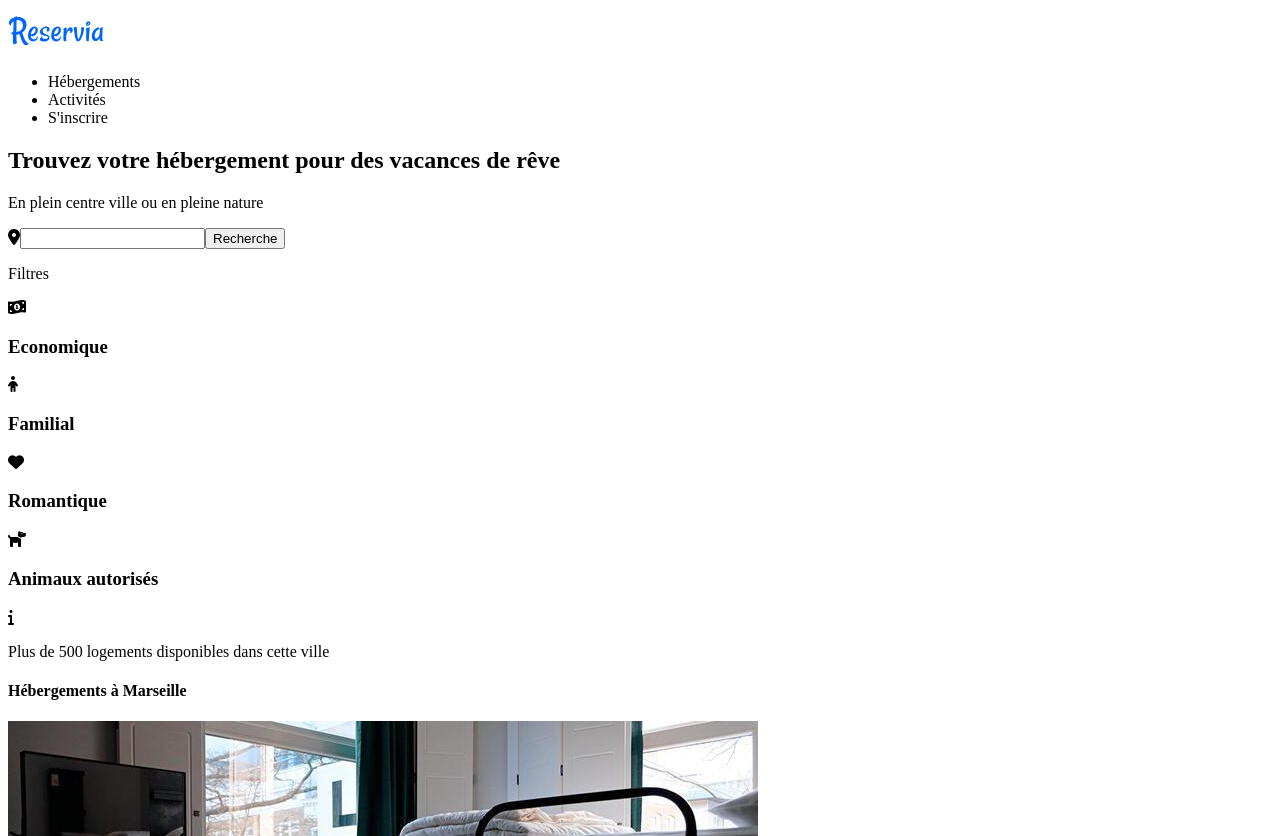
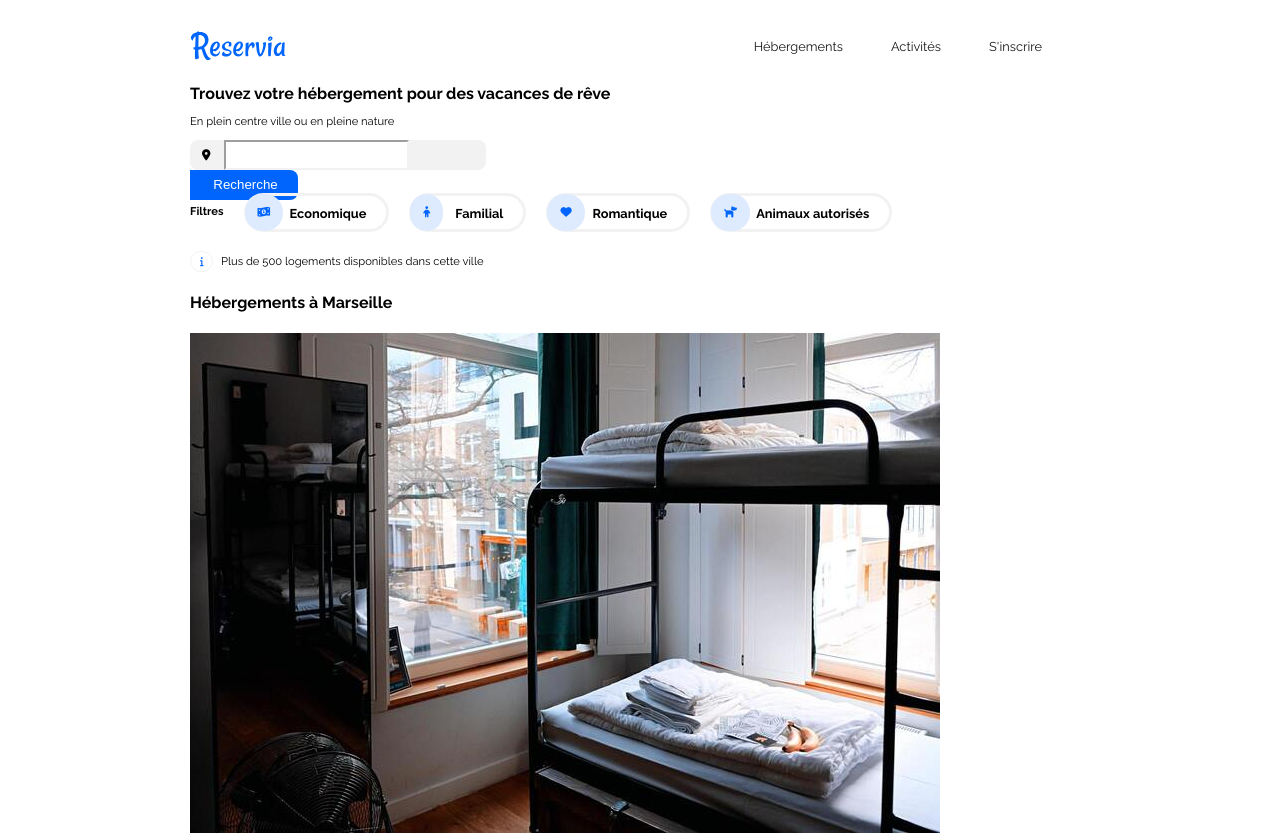
Before and after one commit to Emmanuel06400/EmmanuelGougelin_2_20122020, a plain HTML site: page index.html in a window 1280 px wide. Shown: the top 836 px of the page. Drawn offline with Linux system fonts and the light colour scheme.

Commit message:
Intégration de la section 1 du CSS

```diff
--- a/index.html
+++ b/index.html
@@ -7,7 +7,12 @@
     <meta name="viewport" content="width=device-width, initial-scale=1.0">
     <script src="https://kit.fontawesome.com/5b2d01a427.js" crossorigin="anonymous"></script>
     <link rel="preconnect" href="https://fonts.gstatic.com">
+
+<link href="https://fonts.googleapis.com/css2?family=Raleway:wght@700&display=swap" rel="stylesheet">
+
+    <link rel="preconnect" href="https://fonts.gstatic.com">
     <link href="https://fonts.googleapis.com/css2?family=Raleway&display=swap" rel="stylesheet">
+    <link rel="stylesheet" href="style.css" />
 </head>
 
 <div id="container">
@@ -17,23 +22,24 @@
             <img id="logo" src="projet2/images/logo/Reservia.svg" alt="Logo de l'agence">
             <nav>
                 <ul>
-                    <li>Hébergements</li>
-                    <li>Activités</li>
-                    <li>S'inscrire</li>
+                    <li><a href="#hebergements">Hébergements</a></li>
+                    <li><a href="#activites">Activités</a></li>
+                    <li><a href="#inscription">S'inscrire</a></li>
                 </ul>
             </nav>
         </header>
         <main>
-            <section>
+            <section id="section1">
                 <h2>Trouvez votre hébergement pour des vacances de rêve</h2>
                 <p>En plein centre ville ou en pleine nature</p>
-                <div><i class="fas fa-map-marker-alt"></i><input type="search"><button>Recherche</button></div>
-                <p>Filtres</p>
-                <div class="filtre"><i class="fas fa-money-bill-wave-alt"></i> <h3>Economique</h3></div>
-                <div class="filtre"><i class="fas fa-child"></i><h3>Familial</h3></div>
-                <div class="filtre"><i class="fas fa-heart"></i><h3>Romantique</h3></div>
-                <div class="filtre"><i class="fas fa-dog"></i><h3>Animaux autorisés</h3></div>
-
+                <div id="recherche"><i class="fas fa-map-marker-alt"></i><input type="search"><button>Recherche</button></div>
+                <div id="categorie">
+                    <p><strong>Filtres</strong></p>
+                    <div class="filtre"><i class="fas fa-money-bill-wave-alt"></i> <h3>Economique</h3></div>
+                    <div class="filtre"><i class="fas fa-child"></i><h3>Familial</h3></div>
+                    <div class="filtre"><i class="fas fa-heart"></i><h3>Romantique</h3></div>
+                    <div class="filtre"><i class="fas fa-dog"></i><h3>Animaux autorisés</h3></div>
+                </div>
                 <i class="fas fa-info"></i><p>Plus de 500 logements disponibles dans cette ville</p>
             </section>
             <section>
--- /dev/null
+++ b/style.css
@@ -0,0 +1,161 @@
+/* typo */
+h2
+{
+    font-size: 1em;
+}
+
+h3
+{
+    font-size: 0.8em;
+    padding-left: 23px;
+}
+
+p
+{
+    font-size: 0.7em;
+}
+
+
+/* Eléments principaux de la page */
+
+body
+{
+    font-family: 'Raleway', sans-serif;
+    width: 900px;
+    margin: auto;
+    padding-top: 20px;
+}
+
+/* header */
+
+header
+{
+    display: flex;
+    justify-content: space-between;
+}
+
+nav ul
+{
+    list-style-type: none;
+    display: flex;
+}
+
+nav li
+{
+    margin-right: 3em;
+}
+
+nav a
+{
+    font-size: 0.8em;
+    color: #181818;
+    padding-bottom: 3px;
+    text-decoration: none;
+}
+
+nav a:hover
+{
+    color: #0065FC;
+    border-top: 3px solid #0065FC;
+    margin-top: 8em;
+    padding-top: 20px;
+}
+
+/* section1 */
+
+
+#section1 h2
+{
+    margin-bottom: 4px;
+}
+#recherche
+{
+    width: 296px;
+    height: 30px;
+    background-color: #F2F2F2;
+    border-radius: 8px;
+    margin-bottom: 23px;
+}
+
+input
+{
+    border-color:#F2F2F2;
+    appearance: none;
+    height: 30px;
+}
+
+button
+{
+    appearance: none;
+    border: none;
+    padding-left: 9px;
+    background-color: #0065FC;
+    width: 108px;
+    height: 30px;
+    border-radius: 0px 8px 8px 0px;
+    color: #fff;
+
+}
+
+.fa-map-marker-alt
+{
+    width: 22px;
+    padding-left: 12px;
+}
+
+.filtre
+{
+    display: flex;
+    width: fit-content;
+    border: 3px solid #F2F2F2;
+    border-radius: 25px;
+    padding: 10px 20px 8px 20px;
+    position: relative;
+    margin-left: 20px;
+}
+
+.filtre .fas
+{
+    color: #0065FC;
+    padding: 13px;
+    border-radius: 18px;
+    top: -2px;
+    left: -2px;
+    background-color: #DEEBFF;
+    position: absolute
+}
+
+h3
+{
+    margin: 0px;
+}
+
+.fa, .fas
+{
+    font-size: 0.7em;
+}
+
+#categorie
+{
+    display: flex;
+    margin-bottom: 18px;
+
+}
+
+.fa-info
+{
+    color: #0065FC;
+    border: 1px solid #F2F2F2;
+    border-radius: 16px;
+    width: 12px;
+    padding-left: 9px;
+    height: 14px;
+    font-size: 0.6em;
+    padding-top: 5px;
+}
+
+.fa-info ~ p
+{
+    display: inline;
+    margin-left: 8px;
+}
```
Also changed, not shown: syle.css (deleted).
